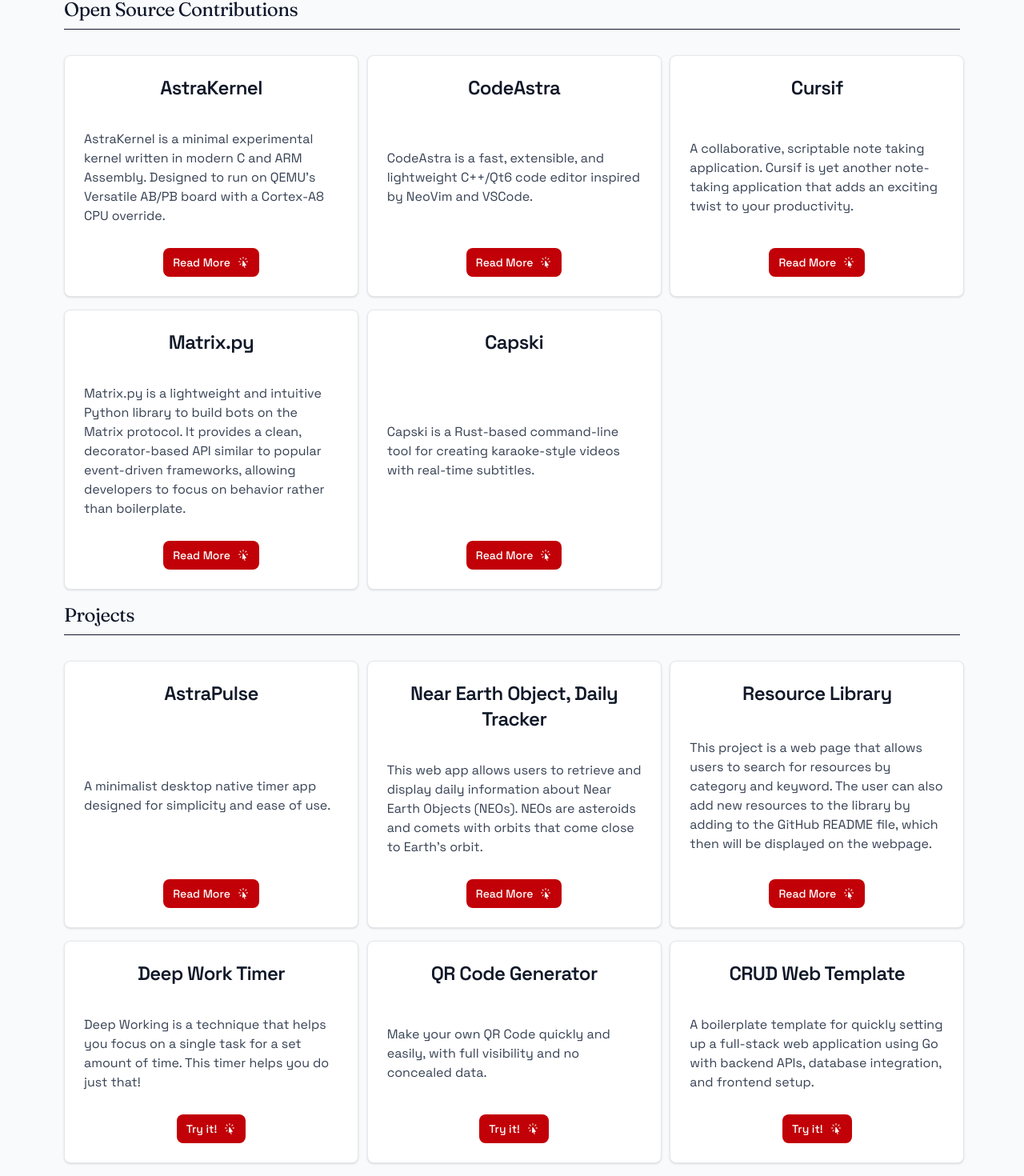
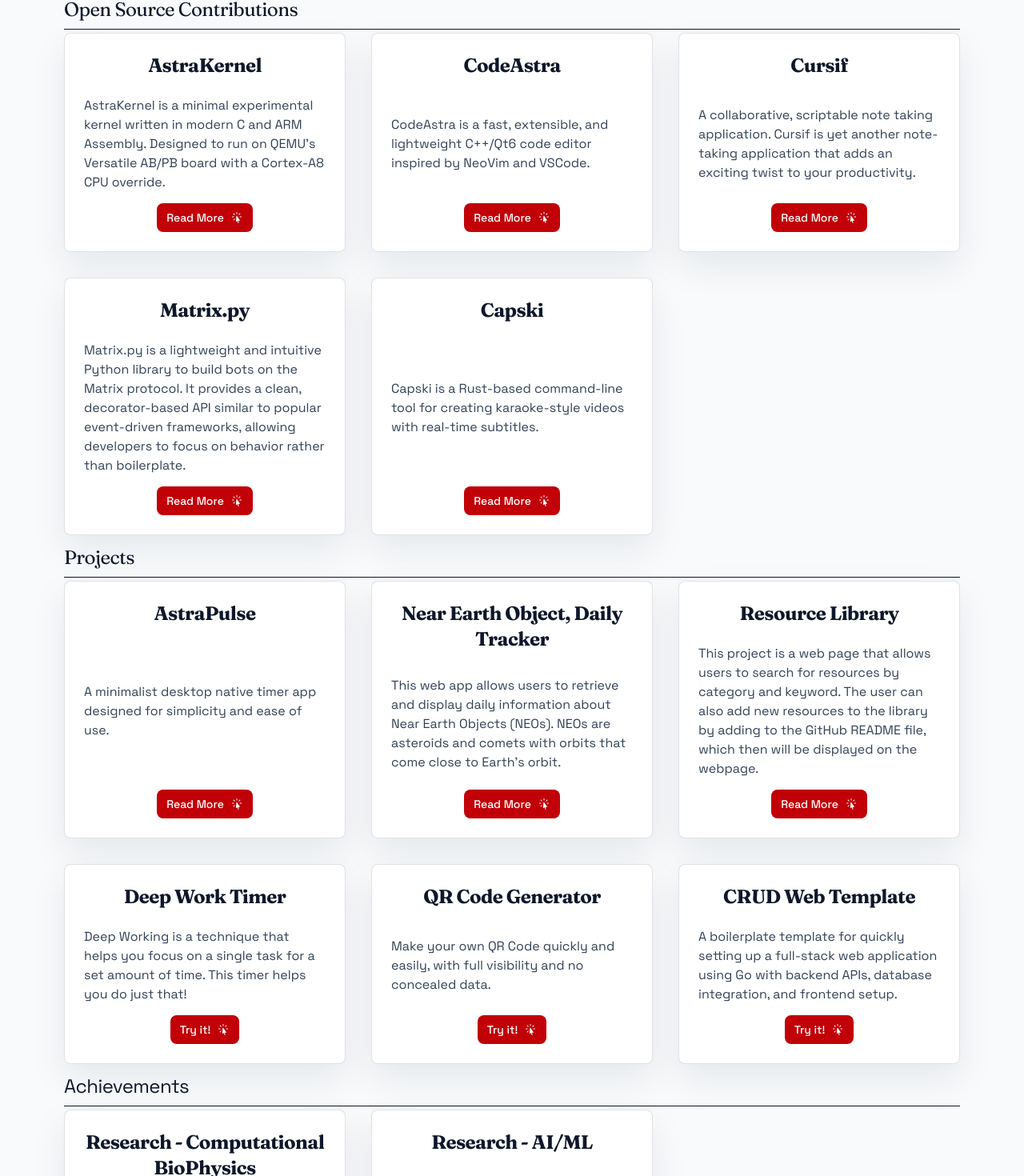
Before and after one commit to chrisdedman/website, a Next.js app: page /projects in a window 1280 px wide. Shown: the part 116-1586 px from the top of the page at 80% size. Built offline with nearby package versions, Linux system fonts and the light colour scheme.

Commit message:
using tailwind new style

```diff
--- a/src/app/projects/page.tsx
+++ b/src/app/projects/page.tsx
@@ -17,14 +17,14 @@ export default function Page() {
          }
         <h5 className="mb-2 text-2xl font tracking-tight">Open Source Contributions</h5>
         <hr className="h-px my-8 bg-black border-0 separator mt-0 mb-0" />
-        <div className="grid grid-cols-1 sm:grid-cols-2 md:grid-cols-3 lg:grid-cols-3 gap-4 items-stretch">
+        <div className="grid grid-cols-1 sm:grid-cols-2 md:grid-cols-3 lg:grid-cols-3 gap-8 items-stretch">
 
-          <div className="w-full lg:w-100 mb-4 lg:mb-0">
-            <div className="max-w-sm h-full flex flex-col justify-between p-6 bg-white border border-gray-200 rounded-lg shadow mt-8 lg:mr-8">
+          <div className="w-full">
+            <div className="project-card max-w-sm h-full flex flex-col justify-between p-6 border rounded-lg">
               <Link href="/projects/astra-kernel">
-                <h5 className="mb-2 text-2xl font-bold tracking-tight text-gray-900 text-center">AstraKernel</h5>
+                <h5 className="mb-2 text-2xl font-bold tracking-tight project-card-title text-center">AstraKernel</h5>
               </Link>
-              <p className="mb-3 text-gray-700">
+              <p className="mb-3 project-card-text">
                 AstraKernel is a minimal experimental kernel written in modern C
                 and ARM Assembly. Designed to run on QEMU&apos;s Versatile AB/PB board with a Cortex-A8 CPU override.
               </p>
@@ -36,12 +36,12 @@ export default function Page() {
             </div>
           </div>
 
-          <div className="w-full lg:w-100 mb-4 lg:mb-0">
-            <div className="max-w-sm h-full flex flex-col justify-between p-6 bg-white border border-gray-200 rounded-lg shadow mt-8 lg:mr-8">
+          <div className="w-full">
+            <div className="project-card max-w-sm h-full flex flex-col justify-between p-6 border rounded-lg">
               <Link href="/projects/code-astra">
-                <h5 className="mb-2 text-2xl font-bold tracking-tight text-gray-900 text-center">CodeAstra</h5>
+                <h5 className="mb-2 text-2xl font-bold tracking-tight project-card-title text-center">CodeAstra</h5>
               </Link>
-              <p className="mb-3 text-gray-700">
+              <p className="mb-3 project-card-text">
                 CodeAstra is a fast, extensible, and lightweight C++/Qt6 code editor inspired by NeoVim and VSCode.
               </p>
               <div className="text-center">
@@ -52,12 +52,12 @@ export default function Page() {
             </div>
           </div>
 
-          <div className="w-full lg:w-100 mb-4 lg:mb-0">
-            <div className="max-w-sm h-full flex flex-col justify-between p-6 bg-white border border-gray-200 rounded-lg shadow mt-8 lg:mr-8">
+          <div className="w-full">
+            <div className="project-card max-w-sm h-full flex flex-col justify-between p-6 border rounded-lg">
               <Link href="/projects/cursif">
-                <h5 className="mb-2 text-2xl font-bold tracking-tight text-gray-900 text-center">Cursif</h5>
+                <h5 className="mb-2 text-2xl font-bold tracking-tight project-card-title text-center">Cursif</h5>
               </Link>
-              <p className="mb-3 text-gray-700">
+              <p className="mb-3 project-card-text">
                 A collaborative, scriptable note taking application. Cursif is
                 yet another note-taking application that adds an exciting twist
                 to your productivity.
@@ -70,12 +70,12 @@ export default function Page() {
             </div>
           </div>
 
-          <div className="w-full lg:w-100 mb-4 lg:mb-12">
-            <div className="max-w-sm h-full flex flex-col justify-between p-6 bg-white border border-gray-200 rounded-lg shadow mt-8 lg:mr-8">
+          <div className="w-full">
+            <div className="project-card max-w-sm h-full flex flex-col justify-between p-6 border rounded-lg">
               <Link href="/projects/matrixpy">
-                <h5 className="mb-2 text-2xl font-bold tracking-tight text-gray-900 text-center">Matrix.py</h5>
+                <h5 className="mb-2 text-2xl font-bold tracking-tight project-card-title text-center">Matrix.py</h5>
               </Link>
-              <p className="mb-3 text-gray-700">
+              <p className="mb-3 project-card-text">
                 Matrix.py is a lightweight and intuitive Python library to build bots
                 on the Matrix protocol. It provides a clean, decorator-based API
                 similar to popular event-driven frameworks, allowing developers to focus on behavior rather than boilerplate.
@@ -88,12 +88,12 @@ export default function Page() {
             </div>
           </div>
 
-          <div className="w-full lg:w-100 mb-16 lg:mb-12">
-            <div className="max-w-sm h-full flex flex-col justify-between p-6 bg-white border border-gray-200 rounded-lg shadow mt-8 lg:mr-8">
+          <div className="w-full">
+            <div className="project-card max-w-sm h-full flex flex-col justify-between p-6 border rounded-lg">
               <Link href="/projects/capski">
-                <h5 className="mb-2 text-2xl font-bold tracking-tight text-gray-900 text-center">Capski</h5>
+                <h5 className="mb-2 text-2xl font-bold tracking-tight project-card-title text-center">Capski</h5>
               </Link>
-              <p className="mb-3 text-gray-700">
+              <p className="mb-3 project-card-text">
                 Capski is a Rust-based command-line tool for creating karaoke-style videos with real-time subtitles.
               </p>
               <div className="text-center">
@@ -112,15 +112,15 @@ export default function Page() {
          ********************
          */
          }
-        <h5 className="mb-2 text-2xl font tracking-tight">Projects</h5>
+        <h5 className="mb-2 text-2xl font tracking-tight mt-4">Projects</h5>
         <hr className="h-px my-8 bg-black border-0 separator mt-0 mb-0" />
-        <div className="grid grid-cols-1 sm:grid-cols-2 md:grid-cols-3 lg:grid-cols-3 gap-4 items-stretch">
-          <div className="w-full lg:w-100 mb-4 lg:mb-0">
-            <div className="max-w-sm h-full flex flex-col justify-between p-6 bg-white border border-gray-200 rounded-lg shadow mt-8 lg:mr-8">
+        <div className="grid grid-cols-1 sm:grid-cols-2 md:grid-cols-3 lg:grid-cols-3 gap-8 items-stretch">
+          <div className="w-full">
+            <div className="project-card max-w-sm h-full flex flex-col justify-between p-6 border rounded-lg">
               <Link href="/projects/astra-pulse">
-                <h5 className="mb-2 text-2xl font-bold tracking-tight text-gray-900 text-center">AstraPulse</h5>
+                <h5 className="mb-2 text-2xl font-bold tracking-tight project-card-title text-center">AstraPulse</h5>
               </Link>
-              <p className="mb-3 text-gray-700">
+              <p className="mb-3 project-card-text">
                 A minimalist desktop native timer app designed for simplicity and ease of use.
               </p>
               <div className="text-center">
@@ -131,12 +131,12 @@ export default function Page() {
             </div>
           </div>
 
-          <div className="w-full lg:w-100 mb-4 lg:mb-0">
-            <div className="max-w-sm h-full flex flex-col justify-between p-6 bg-white border border-gray-200 rounded-lg shadow mt-8 lg:mr-8">
+          <div className="w-full">
+            <div className="project-card max-w-sm h-full flex flex-col justify-between p-6 border rounded-lg">
               <Link href="/projects/asteroid">
-                <h5 className="mb-2 text-2xl font-bold tracking-tight text-gray-900 text-center">Near Earth Object, Daily Tracker</h5>
+                <h5 className="mb-2 text-2xl font-bold tracking-tight project-card-title text-center">Near Earth Object, Daily Tracker</h5>
               </Link>
-              <p className="mb-3 text-gray-700">
+              <p className="mb-3 project-card-text">
                 This web app allows users to retrieve and display daily
                 information about Near Earth Objects (NEOs). NEOs are asteroids
                 and comets with orbits that come close to Earth&apos;s orbit.
@@ -149,12 +149,12 @@ export default function Page() {
             </div>
           </div>
 
-          <div className="w-full lg:w-100 mb-4 lg:mb-0">
-            <div className="max-w-sm h-full flex flex-col justify-between p-6 bg-white border border-gray-200 rounded-lg shadow mt-8 lg:mr-8">
+          <div className="w-full">
+            <div className="project-card max-w-sm h-full flex flex-col justify-between p-6 border rounded-lg">
               <Link href="/projects/resources">
-                <h5 className="mb-2 text-2xl font-bold tracking-tight text-gray-900 text-center">Resource Library</h5>
+                <h5 className="mb-2 text-2xl font-bold tracking-tight project-card-title text-center">Resource Library</h5>
               </Link>
-              <p className="mb-3 text-gray-700">
+              <p className="mb-3 project-card-text">
                 This project is a web page that allows users to search for
                 resources by category and keyword. The user can also add new
                 resources to the library by adding to the GitHub README file,
@@ -168,12 +168,12 @@ export default function Page() {
             </div>
           </div>
 
-          <div className="w-full lg:w-100 mb-4 lg:mb-12">
-            <div className="max-w-sm h-full flex flex-col justify-between p-6 bg-white border border-gray-200 rounded-lg shadow mt-8 lg:mr-8">
+          <div className="w-full">
+            <div className="project-card max-w-sm h-full flex flex-col justify-between p-6 border rounded-lg">
               <Link href="/projects/deep-work">
-                <h5 className="mb-2 text-2xl font-bold tracking-tight text-gray-900 text-center">Deep Work Timer</h5>
+                <h5 className="mb-2 text-2xl font-bold tracking-tight project-card-title text-center">Deep Work Timer</h5>
               </Link>
-              <p className="mb-3 text-gray-700">
+              <p className="mb-3 project-card-text">
                 Deep Working is a technique that helps you focus on a single
                 task for a set amount of time. This timer helps you do just that!
               </p>
@@ -185,12 +185,12 @@ export default function Page() {
             </div>
           </div>
 
-          <div className="w-full lg:w-100 mb-4 lg:mb-12">
-            <div className="max-w-sm h-full flex flex-col justify-between p-6 bg-white border border-gray-200 rounded-lg shadow mt-8 lg:mr-8">
+          <div className="w-full">
+            <div className="project-card max-w-sm h-full flex flex-col justify-between p-6 border rounded-lg">
               <Link href="/projects/qrcode">
-                <h5 className="mb-2 text-2xl font-bold tracking-tight text-gray-900 text-center">QR Code Generator</h5>
+                <h5 className="mb-2 text-2xl font-bold tracking-tight project-card-title text-center">QR Code Generator</h5>
               </Link>
-              <p className="mb-3 text-gray-700">
+              <p className="mb-3 project-card-text">
                 Make your own QR Code quickly and easily, with full visibility
                 and no concealed data.
               </p>
@@ -202,12 +202,12 @@ export default function Page() {
             </div>
           </div>
 
-          <div className="w-full lg:w-100 mb-16 lg:mb-12">
-            <div className="max-w-sm h-full flex flex-col justify-between p-6 bg-white border border-gray-200 rounded-lg shadow mt-8 lg:mr-8">
+          <div className="w-full">
+            <div className="project-card max-w-sm h-full flex flex-col justify-between p-6 border rounded-lg">
               <Link href="/projects/crud-template">
-                <h5 className="mb-2 text-2xl font-bold tracking-tight text-gray-900 text-center">CRUD Web Template</h5>
+                <h5 className="mb-2 text-2xl font-bold tracking-tight project-card-title text-center">CRUD Web Template</h5>
               </Link>
-              <p className="mb-3 text-gray-700">
+              <p className="mb-3 project-card-text">
                 A boilerplate template for quickly setting up a full-stack web application using Go with backend APIs, database integration, and frontend setup.
               </p>
               <div className="text-center">
@@ -226,15 +226,15 @@ export default function Page() {
          ************************
          */
          }
-        <h5 className="mb-2 text-2xl tracking-tight">Achievements</h5>
+        <h5 className="mb-2 text-2xl tracking-tight mt-4">Achievements</h5>
         <hr className="h-px my-8 bg-black border-0 separator mt-0 mb-0" />
-        <div className="grid grid-cols-1 sm:grid-cols-2 md:grid-cols-3 lg:grid-cols-3 gap-4 items-stretch">
-          <div className="w-full lg:w-100 mb-4 lg:mb-8">
-            <div className="max-w-sm h-full flex flex-col justify-between p-6 bg-white border border-gray-200 rounded-lg shadow mt-8 lg:mr-8">
+        <div className="grid grid-cols-1 sm:grid-cols-2 md:grid-cols-3 lg:grid-cols-3 gap-8 items-stretch">
+          <div className="w-full">
+            <div className="project-card max-w-sm h-full flex flex-col justify-between p-6 border rounded-lg">
               <Link href="/projects/research">
-                <h5 className="mb-2 text-2xl font-bold tracking-tight text-gray-900 text-center">Research - Computational BioPhysics</h5>
+                <h5 className="mb-2 text-2xl font-bold tracking-tight project-card-title text-center">Research - Computational BioPhysics</h5>
               </Link>
-              <p className="mb-3 text-gray-700">
+              <p className="mb-3 project-card-text">
                 Contributed to the development of a computational tool for
                 automating the geometric partitioning of biological molecules
                 into coarse-grained models, enabling efficient simulations of
@@ -249,12 +249,12 @@ export default function Page() {
             </div>
           </div>
 
-          <div className="w-full lg:w-100 mb-4 lg:mb-8">
-            <div className="max-w-sm h-full flex flex-col justify-between p-6 bg-white border border-gray-200 rounded-lg shadow mt-8 lg:mr-8">
+          <div className="w-full">
+            <div className="project-card max-w-sm h-full flex flex-col justify-between p-6 border rounded-lg">
               <Link href="/projects/research-ai">
-                <h5 className="mb-2 text-2xl font-bold tracking-tight text-gray-900 text-center">Research - AI/ML</h5>
+                <h5 className="mb-2 text-2xl font-bold tracking-tight project-card-title text-center">Research - AI/ML</h5>
               </Link>
-              <p className="mb-3 text-gray-700">
+              <p className="mb-3 project-card-text">
                 Classify cancer subtypes using gene expression data.
                 Unsupervised learning techniques, such as clustering and
                 dimensionality reduction, were used along with supervised
```
